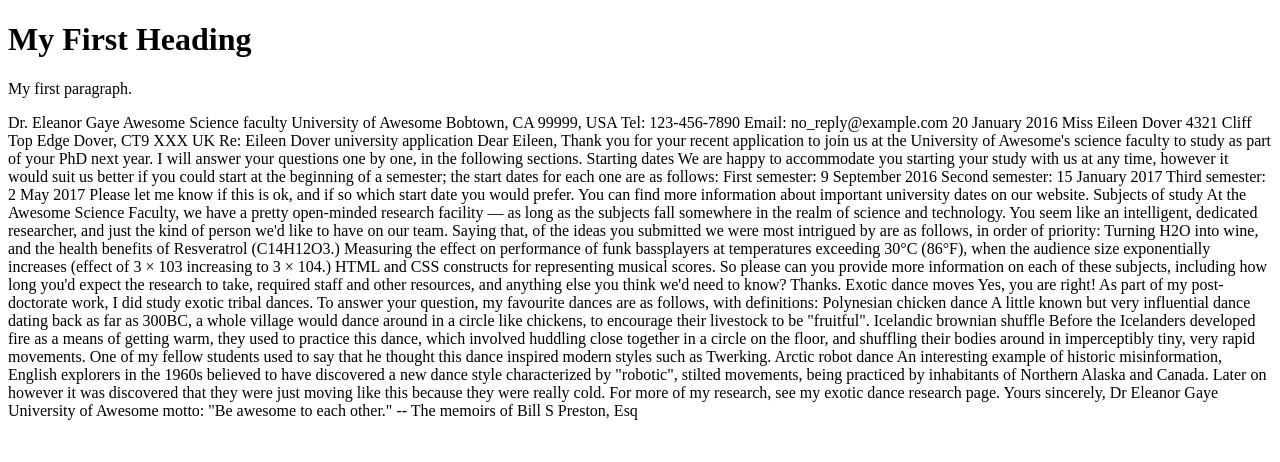
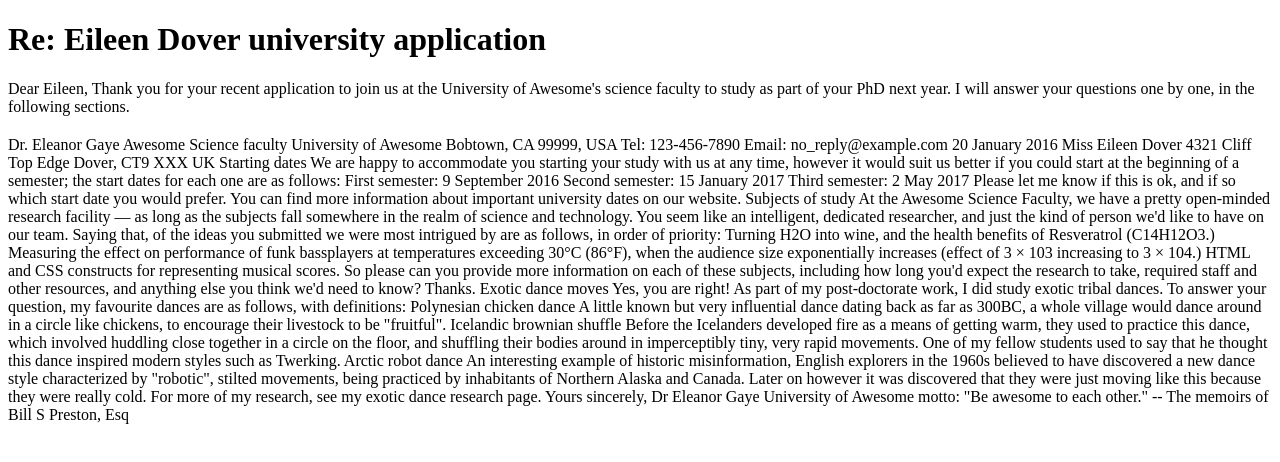
Before and after one commit to 100878550/demo-week2, a plain HTML site: page index.html in a window 1280 px wide. Drawn offline with Linux system fonts and the light colour scheme.

Commit message:
Update index.html

```diff
--- a/index.html
+++ b/index.html
@@ -13,8 +13,13 @@
 
 <html>
 	<body>
-	<h1>My First Heading</h1>
-	<p>My first paragraph.</p>
+	<h1>Re: Eileen Dover university application</h1>
+	<p>Dear Eileen,
+		Thank you for your recent application to join us at the University of Awesome's
+		science faculty to study as part of your PhD next year. I will answer your questions
+		one by one, in the following sections.</p>
+	<h2></h2>
+	<p></p>
 </body>
 
 </html>
@@ -34,11 +39,9 @@ Dover, CT9 XXX
 UK
 
 
-Re: Eileen Dover university application
 
-Dear Eileen,
 
-Thank you for your recent application to join us at the University of Awesome's science faculty to study as part of your PhD next year. I will answer your questions one by one, in the following sections.
+
 
 Starting dates
 
```
